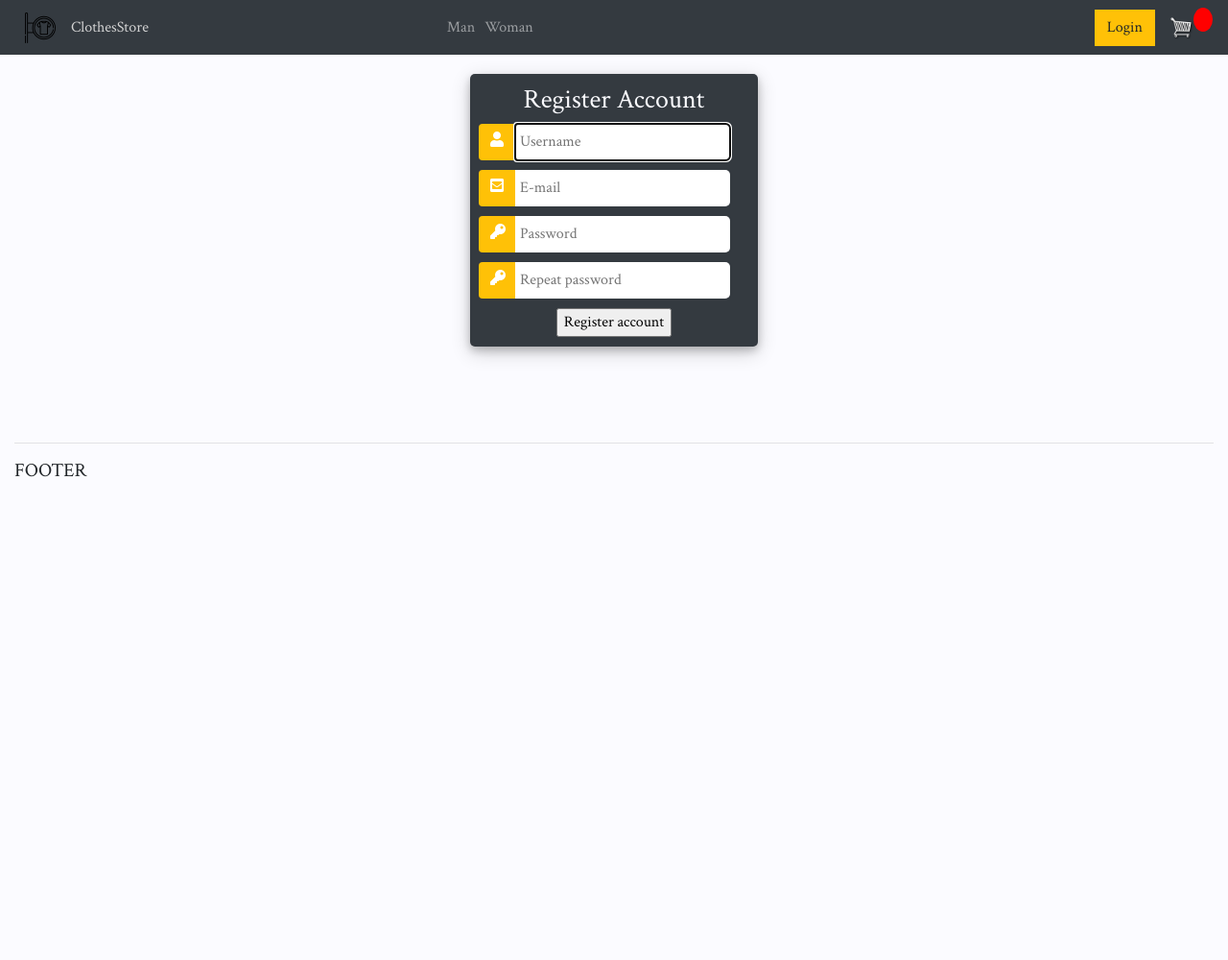
After one commit to lderlecki/clothes-store, a Django app: page /customer/register/ in a window 1280 px wide. The commit adds this page. Shown: the whole page at 96% size. Run offline with Django 3.2, Linux system fonts and the light colour scheme; some libraries are stand-ins or nearby versions.

Commit message:
ADD user login, register, logout

```diff
--- a/shop/static/shop/css/style.css
+++ b/shop/static/shop/css/style.css
@@ -1,6 +1,7 @@
 body{
     background-color: #fbfbff;
-    min-height: 100%;
+    height: 100%;
+    min-height: 1000px;
     font-family: 'Crimson Text', serif;
 }
 .container{
@@ -209,6 +210,7 @@ body{
 }
 
 .container-fluid{
+    position: relative;
     width: 100%;
     max-width: 1300px;
     margin-left: auto;
@@ -794,6 +796,107 @@ body{
 }
 
 /*---------------------
+  Login/Register
+-----------------------*/
+
+
+.user-card{
+    background-color: #343a40;
+    height: auto;
+    color: #fbfbff;
+    padding: 10px;
+    margin: 20px auto;
+    max-width: 300px;
+    position: relative;
+    text-align: center;
+    box-shadow: 0 4px 8px 0 rgba(0, 0, 0, 0.2), 0 6px 20px 0 rgba(0, 0, 0, 0.19);
+    -webkit-box-shadow: 0 4px 8px 0 rgba(0, 0, 0, 0.2), 0 6px 20px 0 rgba(0, 0, 0, 0.19);
+    -moz-box-shadow: 0 4px 8px 0 rgba(0, 0, 0, 0.2), 0 6px 20px 0 rgba(0, 0, 0, 0.19);
+    border-radius: 5px;
+}
+
+.header{
+    justify-content: center;
+}
+
+.form-container{
+    text-align: center;
+    display: flex;
+    flex-direction: column;
+    justify-content: center;
+}
+
+.input-group{
+    display: flex;
+    margin-bottom: 10px;
+    width: 100%;
+}
+
+.input-group-placeholder{
+    display: flex;
+    width: 38px;
+    height: 38px;
+    margin-left: -1px;
+    align-items: center;
+    text-align: center;
+    white-space: nowrap;
+
+}
+
+.input-group-icon{
+    width: 38px;
+    height: 38px;
+    align-items: center;
+    text-align: center;
+    background: #ffc107 !important;
+    color: white !important;
+    border: 0 !important;
+    border-radius: 0.25rem 0 0 0.25rem !important;
+    padding: .375rem .75rem;
+}
+
+.input-group input{
+    position: relative;
+    width: 80%;
+    padding-left: 5px;
+    border-top-left-radius: 0;
+    border-bottom-left-radius: 0;
+    border-bottom-right-radius: 5px;
+    border-top-right-radius: 5px;
+    border: none;
+}
+
+#messages{
+    background-color: #ffffa1;
+    color: #fff;
+    padding: 10px;
+    margin-top: 10px;
+}
+
+.errors{
+    display: flex;
+    flex-direction: column;
+    background-color: #ff726f;
+    margin-top: 10px;
+    align-content: center;
+    text-align: center;
+    border-radius: 5px;
+    justify-content: center;
+    padding: 5px;
+}
+
+.errors p{
+    font-weight: bold;
+    margin-bottom: 5px;
+}
+
+/*@media (max-width: 720px) {*/
+/*    .user-card{*/
+/*        margin: 20px 25%;*/
+/*    }*/
+/*}*/
+
+/*---------------------
   Footer
 -----------------------*/
 
@@ -802,6 +905,7 @@ footer {
     position: relative;
     display: block;
     bottom: 0;
-    height: 100px;
+    min-height: 100px;
     width: 100%;
+    margin-top: 100px;
 }
--- a/shop/templates/shop/head.html
+++ b/shop/templates/shop/head.html
@@ -2,4 +2,5 @@
 <title>Clothes Store</title>
 <link rel="stylesheet" href="https://stackpath.bootstrapcdn.com/bootstrap/4.5.0/css/bootstrap.min.css" integrity="sha384-9aIt2nRpC12Uk9gS9baDl411NQApFmC26EwAOH8WgZl5MYYxFfc+NcPb1dKGj7Sk" crossorigin="anonymous">
 <meta name="viewport" content="width=device-width, initial-scale=1, maximum-scale=1, minimum-scale=1" />
+<link rel="stylesheet" href="https://use.fontawesome.com/releases/v5.6.1/css/all.css" integrity="sha384-gfdkjb5BdAXd+lj+gudLWI+BXq4IuLW5IT+brZEZsLFm++aCMlF1V92rMkPaX4PP" crossorigin="anonymous">
 {#<link rel="stylesheet" type="text/css" href="{% static '/css/main.css' %}">#}
--- a/shop/templates/shop/navbar.html
+++ b/shop/templates/shop/navbar.html
@@ -33,8 +33,11 @@
 
 
     <div class="form-inline my-2 my-lg-0" id="nav-right">
-	     	<a href="#"class="btn btn-warning">Login</a>
-
+        {% if request.user.is_authenticated %}
+            <a href="{% url 'logout' %}"class="btn btn-warning">Logout</a>
+        {% else %}
+            <a href="{% url 'login' %}"class="btn btn-warning">Login</a>
+        {% endif %}
         <a href="{% url 'cart' %}">
             <img  id="cart-icon" src="{% static 'shop/images/cart.png' %}">
         </a>
--- a/shop/templates/shop/pages/product.html
+++ b/shop/templates/shop/pages/product.html
@@ -33,7 +33,7 @@
                         <h3>DESCRIPTION</h3>
                         <p class="product-description">{{ item.description }}</p>
                     </div>
-                    <div class="add-to-cart">
+                    <div data-product="{{ item.id }}" data-action="add" class="add-to-cart">
                         <button class="cart-button">
                             <span class="cart-button-icon">
                             </span>
--- a/shop/urls.py
+++ b/shop/urls.py
@@ -3,6 +3,7 @@ from django.urls import path, include
 from django.contrib.auth import views as auth_views
 
 from . import views
+from users import views as user_views
 
 
 urlpatterns = [
@@ -12,6 +13,6 @@ urlpatterns = [
     path('store/woman/', views.store_woman, name='store-woman'),
     path('product/<str:pk>/', views.product, name='product-detail'),
     path('cart/', include('carts.urls')),
-    # path('checkout/', views.checkout, name='checkout'),
+    path('customer/', include('users.urls')),
 
 ]
--- /dev/null
+++ b/users/forms.py
@@ -0,0 +1,19 @@
+from django.forms import ModelForm
+from django.contrib.auth.forms import UserCreationForm
+from django.contrib.auth.models import User
+from django import forms
+
+
+class CreateUserForm(UserCreationForm):
+    email = forms.EmailField(required=True)
+
+    def __init__(self, *args, **kwargs):
+        super().__init__(*args, **kwargs)
+        self.fields['username'].widget.attrs['placeholder'] = 'Username'
+        self.fields['email'].widget.attrs['placeholder'] = 'E-mail'
+        self.fields['password1'].widget.attrs['placeholder'] = 'Password'
+        self.fields['password2'].widget.attrs['placeholder'] = 'Repeat password'
+
+    class Meta:
+        model = User
+        fields = ('username', 'email', 'password1', 'password2',)
--- a/users/models.py
+++ b/users/models.py
@@ -1,4 +1,5 @@
 from django.contrib.auth.models import User
+from django.contrib.auth.models import AbstractUser
 from django.db import models
 
 ADDRESS_CHOICES = (
--- /dev/null
+++ b/users/templates/users/register.html
@@ -0,0 +1,57 @@
+{% extends 'shop/base.html' %}
+{% load static %}
+{% block content %}
+    <div class="container-fluid">
+
+        <div class="user-card">
+            <div class="header">
+                <h3>Register Account</h3>
+            </div>
+            <div class="form-container">
+                <form method="POST" action="">
+                    {% csrf_token %}
+                    <div class="input-group">
+                        <div class="input-group-placeholder">
+                            <span class="input-group-icon"><i class="fas fa-user"></i></span>
+                        </div>
+                        {{ form.username }}
+                    </div>
+                    <div class="input-group">
+                        <div class="input-group-placeholder">
+                            <span class="input-group-icon"><i class="fas fa-envelope-square"></i></span>
+                        </div>
+                        {{ form.email }}
+                    </div>
+                    <div class="input-group">
+                        <div class="input-group-placeholder">
+                            <span class="input-group-icon"><i class="fas fa-key"></i></span>
+                        </div>
+                        {{ form.password1 }}
+                    </div>
+                    <div class="input-group">
+                        <div class="input-group-placeholder">
+                            <span class="input-group-icon"><i class="fas fa-key"></i></span>
+                        </div>
+                        {{ form.password2 }}
+                    </div>
+                    <input type="submit" value="Register account">
+                </form>
+
+                {% if form.errors %}
+                    <div class="errors">
+                        {% for field in form %}
+                            {% for error in field.errors %}
+                                <p> {{ error }} </p>
+                            {% endfor %}
+                        {% endfor %}
+                    </div>
+                {% endif %}
+
+
+
+            </div>
+
+        </div>
+    </div>
+
+{% endblock content %}
--- a/users/urls.py
+++ b/users/urls.py
@@ -0,0 +1,12 @@
+from django.contrib import admin
+from django.urls import path, include
+from django.contrib.auth import views as auth_views
+
+from . import views
+
+
+urlpatterns = [
+    path('login/', views.loginView, name='login'),
+    path('logout/', views.loginView, name='logout'),
+    path('register/', views.registerView, name='register'),
+]
--- a/users/views.py
+++ b/users/views.py
@@ -1,3 +1,41 @@
-from django.shortcuts import render
+from django.contrib import messages
+from django.contrib.auth import authenticate, login, logout
+from django.contrib.auth.decorators import login_required
+from django.shortcuts import render, redirect
 
-# Create your views here.
+from .forms import CreateUserForm
+
+
+def loginView(request):
+    if request.method == 'POST':
+        username = request.POST.get('username')
+        password = request.POST.get('password')
+
+        user = authenticate(request, username=username, password=password)
+
+        if user is not None:
+            login(request, user)
+            return redirect('home')
+        messages.info(request, 'Username or password is incorrect')
+    return render(request, 'users/login.html')
+
+
+# @login_required(login_url='login')
+def logoutView(request):
+    logout(request)
+    return redirect('login')
+
+
+def registerView(request):
+    form = CreateUserForm()
+    if request.method == 'POST':
+        form = CreateUserForm(request.POST)
+        if form.is_valid():
+            form.save()
+            messages.success(request, 'Account Created!')
+            return redirect('login')
+
+    context = {
+        'form': form,
+    }
+    return render(request, 'users/register.html', context)
```
Also changed, not shown: users/templates/users/login.html (added, +39 -0 lines). Lines whose indentation alone changed are shown as unchanged.
